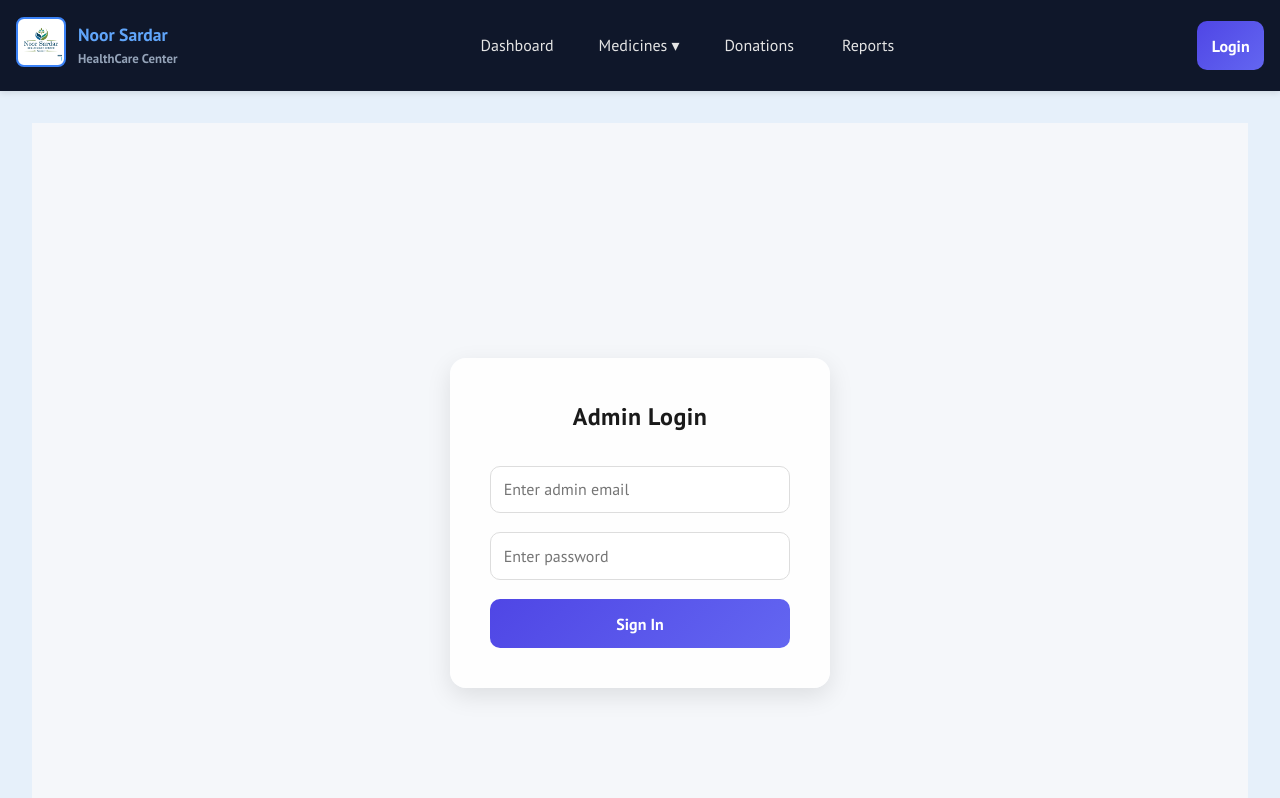
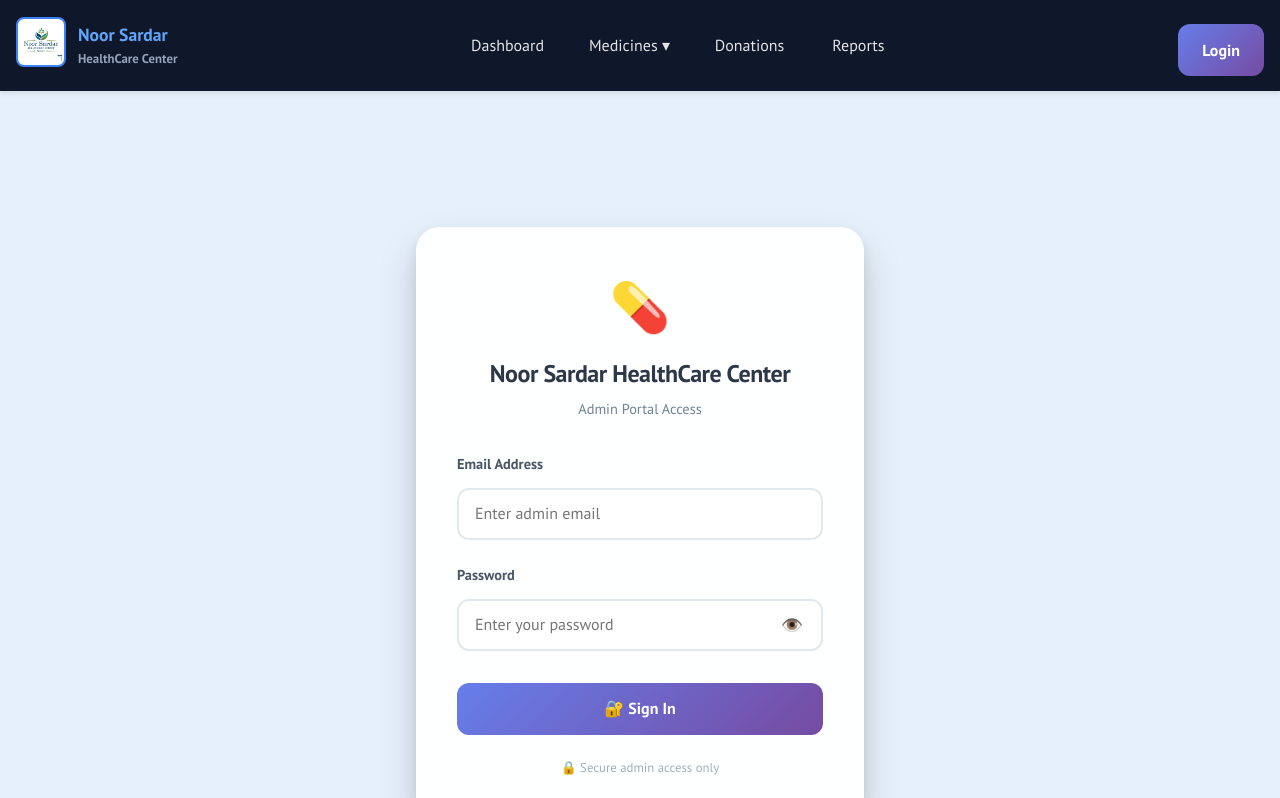
Before and after one commit to sobannadeem1/charityfyp, a React (Vite) app in the folder frontend/: page /login in a window 1280 px wide. Shown: the top 798 px of the page. Built offline with nearby package versions, Linux system fonts and the light colour scheme; no server answers.

Commit message:
logincss changes

```diff
--- a/frontend/src/pages/Home.jsx
+++ b/frontend/src/pages/Home.jsx
@@ -395,22 +395,6 @@ export default function Home() {
             </div>
           </div>
         )}
-
-        {activeMedicines.length === 0 && medicines.length > 0 && (
-          <div className="no-data-message">
-            <h3>📭 No Active Medicines</h3>
-            <p>
-              All {medicines.length} medicines are currently out of stock. Add
-              new stock to see analytics.
-            </p>
-            <button
-              className="add-medicine-btn"
-              onClick={handleNavigateToMedicines}
-            >
-              ➕ Manage Medicines
-            </button>
-          </div>
-        )}
       </div>
     </main>
   );
--- a/frontend/src/pages/Login.jsx
+++ b/frontend/src/pages/Login.jsx
@@ -5,58 +5,125 @@ import { loginAdmin } from "../api/medicineapi";
 
 export default function Login({ setIsAdmin }) {
   const [formData, setFormData] = useState({ email: "", password: "" });
+  const [showPassword, setShowPassword] = useState(false);
   const [error, setError] = useState("");
-  const navigate = useNavigate(); // ✅ ADD THIS
+  const [loading, setLoading] = useState(false);
+  const navigate = useNavigate();
 
   const handleChange = (e) => {
     const { name, value } = e.target;
     setFormData({ ...formData, [name]: value });
+    // Clear error when user starts typing
+    if (error) setError("");
+  };
+
+  const togglePasswordVisibility = () => {
+    setShowPassword(!showPassword);
   };
 
   const handleSubmit = async (e) => {
     e.preventDefault();
     setError("");
+    setLoading(true);
 
     try {
-      const data = await loginAdmin(formData); // use centralized API
+      const data = await loginAdmin(formData);
       setIsAdmin(true);
-      navigate("/", { replace: true }); // ✅ redirect to dashboard
+      navigate("/", { replace: true });
     } catch (err) {
-      if (err.response && err.response.data && err.response.data.message) {
+      if (err.response?.data?.message) {
         setError(err.response.data.message);
       } else {
-        setError("Network or server error");
+        setError("Network or server error. Please try again.");
       }
+    } finally {
+      setLoading(false);
     }
   };
 
   return (
     <div className="login-page">
+      <div className="login-container">
         <div className="login-card">
-        <h2>Admin Login</h2>
+          {/* Header Section */}
+          <div className="login-header">
+            <div className="clinic-logo">
+              <span className="logo-icon">💊</span>
+            </div>
+            <h1 className="login-title">Noor Sardar HealthCare Center</h1>
+            <p className="login-subtitle">Admin Portal Access</p>
+          </div>
+
+          {/* Login Form */}
           <form onSubmit={handleSubmit} className="login-form">
+            <div className="form-group">
+              <label htmlFor="email" className="form-label">
+                Email Address
+              </label>
               <input
+                id="email"
                 type="email"
                 name="email"
                 placeholder="Enter admin email"
                 value={formData.email}
                 onChange={handleChange}
                 required
+                className="form-input"
+                disabled={loading}
               />
+            </div>
 
+            <div className="form-group">
+              <label htmlFor="password" className="form-label">
+                Password
+              </label>
+              <div className="password-input-container">
                 <input
-            type="password"
+                  id="password"
+                  type={showPassword ? "text" : "password"}
                   name="password"
-            placeholder="Enter password"
+                  placeholder="Enter your password"
                   value={formData.password}
                   onChange={handleChange}
                   required
+                  className="form-input password-input"
+                  disabled={loading}
                 />
-          <button type="submit" className="login-btn">
-            Sign In
+                <button
+                  type="button"
+                  className="password-toggle"
+                  onClick={togglePasswordVisibility}
+                  disabled={loading}
+                >
+                  {showPassword ? "🙈" : "👁️"}
+                </button>
+              </div>
+            </div>
+
+            {error && (
+              <div className="error-message">
+                <span className="error-icon">⚠️</span>
+                {error}
+              </div>
+            )}
+
+            <button type="submit" className="login-btn" disabled={loading}>
+              {loading ? (
+                <>
+                  <span className="loading-spinner"></span>
+                  Signing In...
+                </>
+              ) : (
+                "🔐 Sign In"
+              )}
             </button>
           </form>
-        {error && <p style={{ color: "red" }}>{error}</p>}
+
+          {/* Footer */}
+          <div className="login-footer">
+            <p className="security-note">🔒 Secure admin access only</p>
+          </div>
+        </div>
       </div>
     </div>
   );
--- a/frontend/src/styles/login.css
+++ b/frontend/src/styles/login.css
@@ -1,91 +1,23 @@
-/* ✨ Modern & Clean Login Page */
-
+/* login.css - ENHANCED VERSION */
 .login-page {
-  height: 100vh;
+  min-height: 100vh;
   display: flex;
+  align-items: center;
   justify-content: center;
-  align-items: center;
-  background: #f5f7fa; /* soft light gray */
-  color: #333;
-  font-family: "Poppins", sans-serif;
+  padding: 1rem;
+  font-family: "Segoe UI", Tahoma, Geneva, Verdana, sans-serif;
 }
 
-/* 🩵 Elegant Card */
-.login-card {
-  background: rgba(255, 255, 255, 0.9);
-  border-radius: 16px;
-  box-shadow: 0 8px 24px rgba(0, 0, 0, 0.1);
-  padding: 2.5rem;
+.login-container {
   width: 100%;
-  max-width: 380px;
-  transition: all 0.3s ease;
-  animation: fadeIn 0.5s ease;
+  max-width: 28rem;
+  animation: fadeInUp 0.6s ease-out;
 }
 
-.login-card:hover {
-  transform: translateY(-4px);
-  box-shadow: 0 10px 28px rgba(0, 0, 0, 0.15);
-}
-
-.login-card h2 {
-  text-align: center;
-  color: #1a1a1a;
-  font-weight: 600;
-  margin-bottom: 1.8rem;
-  letter-spacing: 0.5px;
-}
-
-/* 🧾 Input Fields */
-.login-form label {
-  display: block;
-  margin-bottom: 0.4rem;
-  font-size: 0.9rem;
-  color: #555;
-}
-
-.login-form input {
-  width: 100%;
-  padding: 0.8rem;
-  margin-bottom: 1.2rem;
-  border: 1px solid #ddd;
-  border-radius: 10px;
-  background: #fff;
-  color: #333;
-  font-size: 1rem;
-  transition: border 0.3s ease, box-shadow 0.3s ease;
-}
-
-.login-form input:focus {
-  outline: none;
-  border-color: #4f46e5; /* Indigo focus */
-  box-shadow: 0 0 6px rgba(79, 70, 229, 0.3);
-}
-
-/* 🌈 Beautiful Gradient Button */
-.login-btn {
-  width: 100%;
-  padding: 0.9rem;
-  border: none;
-  border-radius: 10px;
-  background: linear-gradient(135deg, #4f46e5, #6366f1);
-  color: white;
-  font-weight: 600;
-  font-size: 1rem;
-  cursor: pointer;
-  transition: all 0.3s ease;
-}
-
-.login-btn:hover {
-  background: linear-gradient(135deg, #4338ca, #4f46e5);
-  transform: translateY(-2px);
-  box-shadow: 0 4px 12px rgba(79, 70, 229, 0.4);
-}
-
-/* ✨ Subtle fade animation */
-@keyframes fadeIn {
+@keyframes fadeInUp {
   from {
     opacity: 0;
-    transform: translateY(-8px);
+    transform: translateY(2rem);
   }
   to {
     opacity: 1;
@@ -93,20 +25,297 @@
   }
 }
 
-/* 📱 Responsive */
-@media (max-width: 600px) {
-  .login-card {
-    padding: 1.8rem;
-    margin: 0 1rem;
+.login-card {
+  background: rgba(255, 255, 255, 0.95);
+  backdrop-filter: blur(1rem);
+  border-radius: 1.5rem;
+  padding: 2.5rem;
+  box-shadow: 0 1.25rem 2.5rem rgba(0, 0, 0, 0.15),
+    0 0.5rem 1rem rgba(0, 0, 0, 0.1);
+  border: 0.0625rem solid rgba(255, 255, 255, 0.2);
+}
+
+.login-header {
+  text-align: center;
+  margin-bottom: 2rem;
+}
+
+.clinic-logo {
+  margin-bottom: 1rem;
+}
+
+.logo-icon {
+  font-size: 3rem;
+  display: inline-block;
+  animation: pulse 2s infinite;
+}
+
+@keyframes pulse {
+  0%,
+  100% {
+    transform: scale(1);
+  }
+  50% {
+    transform: scale(1.05);
+  }
+}
+
+.login-title {
+  font-size: 1.5rem;
+  font-weight: 700;
+  color: #2d3748;
+  margin: 0 0 0.5rem 0;
+  line-height: 1.2;
+}
+
+.login-subtitle {
+  color: #718096;
+  font-size: 0.9rem;
+  margin: 0;
+  font-weight: 500;
+}
+
+.login-form {
+  display: flex;
+  flex-direction: column;
+  gap: 1.5rem;
+}
+
+.form-group {
+  display: flex;
+  flex-direction: column;
+  gap: 0.5rem;
+}
+
+.form-label {
+  font-weight: 600;
+  color: #4a5568;
+  font-size: 0.9rem;
+  margin-bottom: 0.25rem;
+}
+
+.form-input {
+  padding: 0.875rem 1rem;
+  border: 0.125rem solid #e2e8f0;
+  border-radius: 0.75rem;
+  font-size: 1rem;
+  transition: all 0.3s ease;
+  background: #fff;
+  width: 100%;
+  box-sizing: border-box;
+}
+
+.form-input:focus {
+  outline: none;
+  border-color: #667eea;
+  box-shadow: 0 0 0 0.1875rem rgba(102, 126, 234, 0.1);
+  transform: translateY(-0.0625rem);
+}
+
+.form-input:disabled {
+  background-color: #f7fafc;
+  cursor: not-allowed;
+  opacity: 0.7;
+}
+
+/* Password Input Container */
+.password-input-container {
+  position: relative;
+  display: flex;
+  align-items: center;
+}
+
+.password-input {
+  padding-right: 3rem;
+}
+
+.password-toggle {
+  position: absolute;
+  right: 0.75rem;
+  background: none;
+  border: none;
+  cursor: pointer;
+  padding: 0.5rem;
+  border-radius: 0.5rem;
+  transition: all 0.2s ease;
+  font-size: 1.1rem;
+  display: flex;
+  align-items: center;
+  justify-content: center;
+}
+
+.password-toggle:hover {
+  background: #f7fafc;
+  transform: scale(1.1);
+}
+
+.password-toggle:disabled {
+  cursor: not-allowed;
+  opacity: 0.5;
+}
+
+/* Error Message */
+.error-message {
+  display: flex;
+  align-items: center;
+  gap: 0.5rem;
+  padding: 0.875rem 1rem;
+  background: #fed7d7;
+  border: 0.0625rem solid #feb2b2;
+  border-radius: 0.75rem;
+  color: #c53030;
+  font-size: 0.9rem;
+  font-weight: 500;
+  animation: shake 0.5s ease-in-out;
+}
+
+@keyframes shake {
+  0%,
+  100% {
+    transform: translateX(0);
+  }
+  25% {
+    transform: translateX(-0.3125rem);
+  }
+  75% {
+    transform: translateX(0.3125rem);
+  }
+}
+
+.error-icon {
+  font-size: 1rem;
+}
+
+/* Login Button */
+.login-btn {
+  padding: 1rem 1.5rem;
+  background: linear-gradient(135deg, #667eea, #764ba2);
+  color: white;
+  border: none;
+  border-radius: 0.75rem;
+  font-size: 1rem;
+  font-weight: 600;
+  cursor: pointer;
+  transition: all 0.3s ease;
+  display: flex;
+  align-items: center;
+  justify-content: center;
+  gap: 0.5rem;
+  margin-top: 0.5rem;
+}
+
+.login-btn:hover:not(:disabled) {
+  transform: translateY(-0.125rem);
+  box-shadow: 0 0.5rem 1.5rem rgba(102, 126, 234, 0.4),
+    0 0.25rem 0.5rem rgba(102, 126, 234, 0.3);
+}
+
+.login-btn:active:not(:disabled) {
+  transform: translateY(0);
+}
+
+.login-btn:disabled {
+  opacity: 0.7;
+  cursor: not-allowed;
+  transform: none;
+  box-shadow: none;
+}
+
+.loading-spinner {
+  width: 1.25rem;
+  height: 1.25rem;
+  border: 0.125rem solid transparent;
+  border-top: 0.125rem solid white;
+  border-radius: 50%;
+  animation: spin 1s linear infinite;
+}
+
+@keyframes spin {
+  0% {
+    transform: rotate(0deg);
+  }
+  100% {
+    transform: rotate(360deg);
+  }
+}
+
+/* Footer */
+.login-footer {
+  margin-top: 1.5rem;
+  text-align: center;
+}
+
+.security-note {
+  color: #a0aec0;
+  font-size: 0.8rem;
+  margin: 0;
+  font-weight: 500;
+}
+
+/* Responsive Design */
+@media (max-width: 30rem) {
+  .login-container {
+    max-width: 100%;
   }
 
-  .login-form input {
-    padding: 0.7rem;
-    font-size: 0.95rem;
+  .login-card {
+    padding: 2rem 1.5rem;
+    margin: 0 0.5rem;
   }
 
-  .login-btn {
-    padding: 0.8rem;
-    font-size: 0.95rem;
+  .login-title {
+    font-size: 1.25rem;
+  }
+
+  .logo-icon {
+    font-size: 2.5rem;
   }
 }
+
+/* Reduced motion support */
+@media (prefers-reduced-motion: reduce) {
+  .login-container,
+  .logo-icon,
+  .form-input,
+  .password-toggle,
+  .login-btn,
+  .error-message {
+    animation: none;
+    transition: none;
+  }
+}
+
+/* Dark mode support */
+@media (prefers-color-scheme: dark) {
+  .login-card {
+    background: rgba(45, 55, 72, 0.95);
+    color: #e2e8f0;
+  }
+
+  .form-input {
+    background: #4a5568;
+    border-color: #718096;
+    color: #e2e8f0;
+  }
+
+  .form-input::placeholder {
+    color: #a0aec0;
+  }
+
+  .form-input:focus {
+    border-color: #667eea;
+    background: #4a5568;
+  }
+
+  .login-title {
+    color: #e2e8f0;
+  }
+
+  .login-subtitle {
+    color: #cbd5e0;
+  }
+
+  .form-label {
+    color: #e2e8f0;
+  }
+}
```
Also changed, not shown: frontend/src/pages/ExpiringSoon.jsx (+11 -4 lines). Lines whose indentation alone changed are shown as unchanged.
